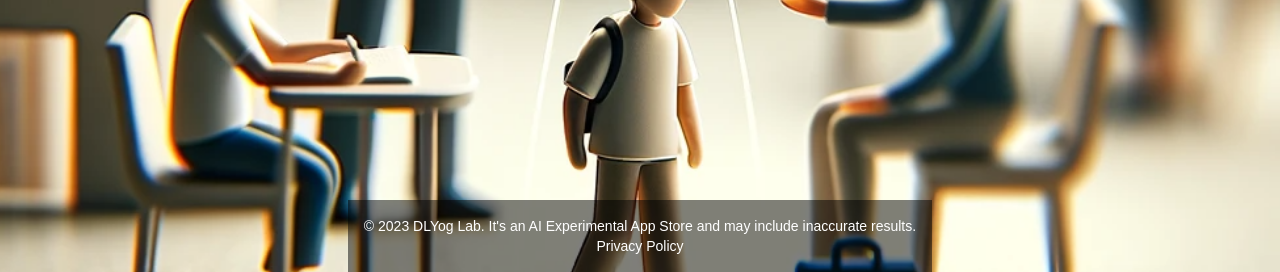
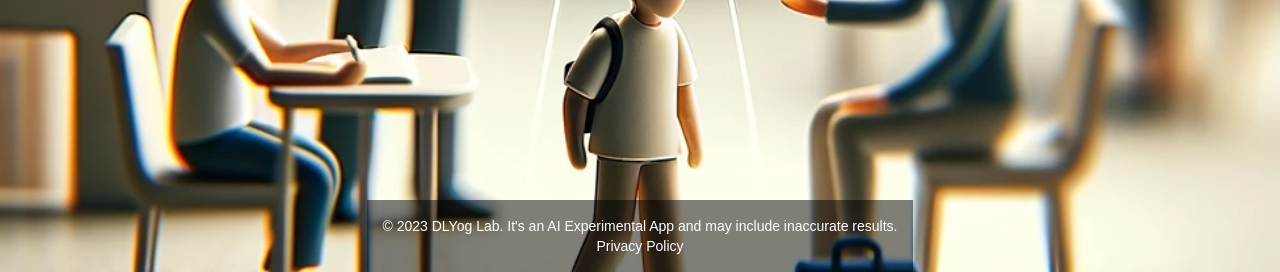
Before and after one commit to tarunchy/IEP-EduAssist-Gemini-App, a Flask app: page / in a window 1280 px wide. Shown: the part 528-800 px from the top of the page. Run offline with Flask 3, Linux system fonts and the light colour scheme; some libraries are stand-ins or nearby versions.

Commit message:
Initial Version

```diff
--- a/templates/login.html
+++ b/templates/login.html
@@ -132,9 +132,9 @@
       <script src="{{ url_for('static', filename='js/app.js') }}"></script>
 
  <footer class="footer p-4 bg-opacity-50 bg-black text-center text-sm">
-    © 2023 DLYog Lab. It's an AI Experimental App Store and may include inaccurate results.
+    © 2023 DLYog Lab. It's an AI Experimental App and may include inaccurate results.
     <br>
-    <a href="https://www.dlyog.com/privacy.html" class="hover:text-gray-300">Privacy Policy</a>
+    <a href="https://www.dlyog.com/privacy" class="hover:text-gray-300">Privacy Policy</a>
 </footer>
 </body>
 </html>
```
